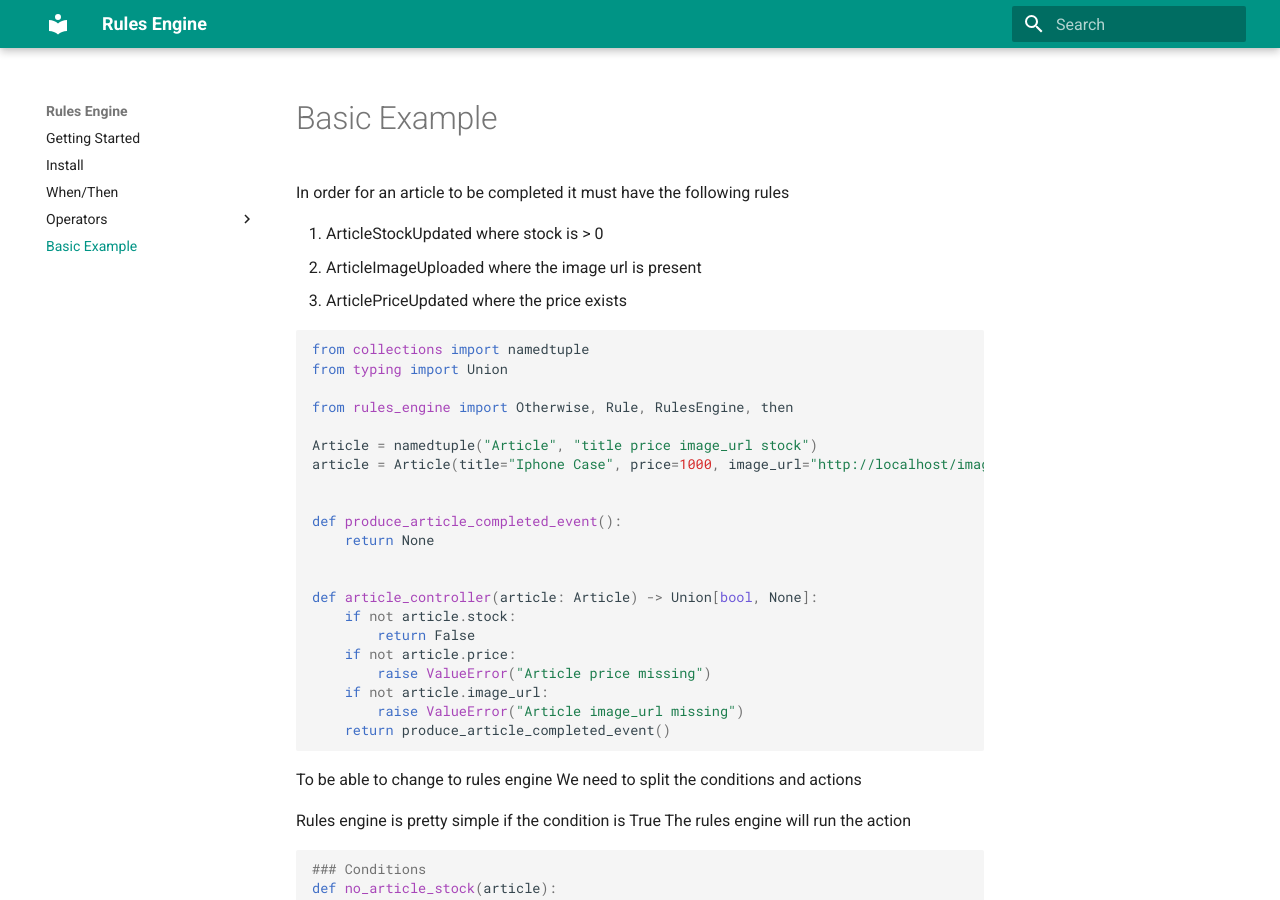
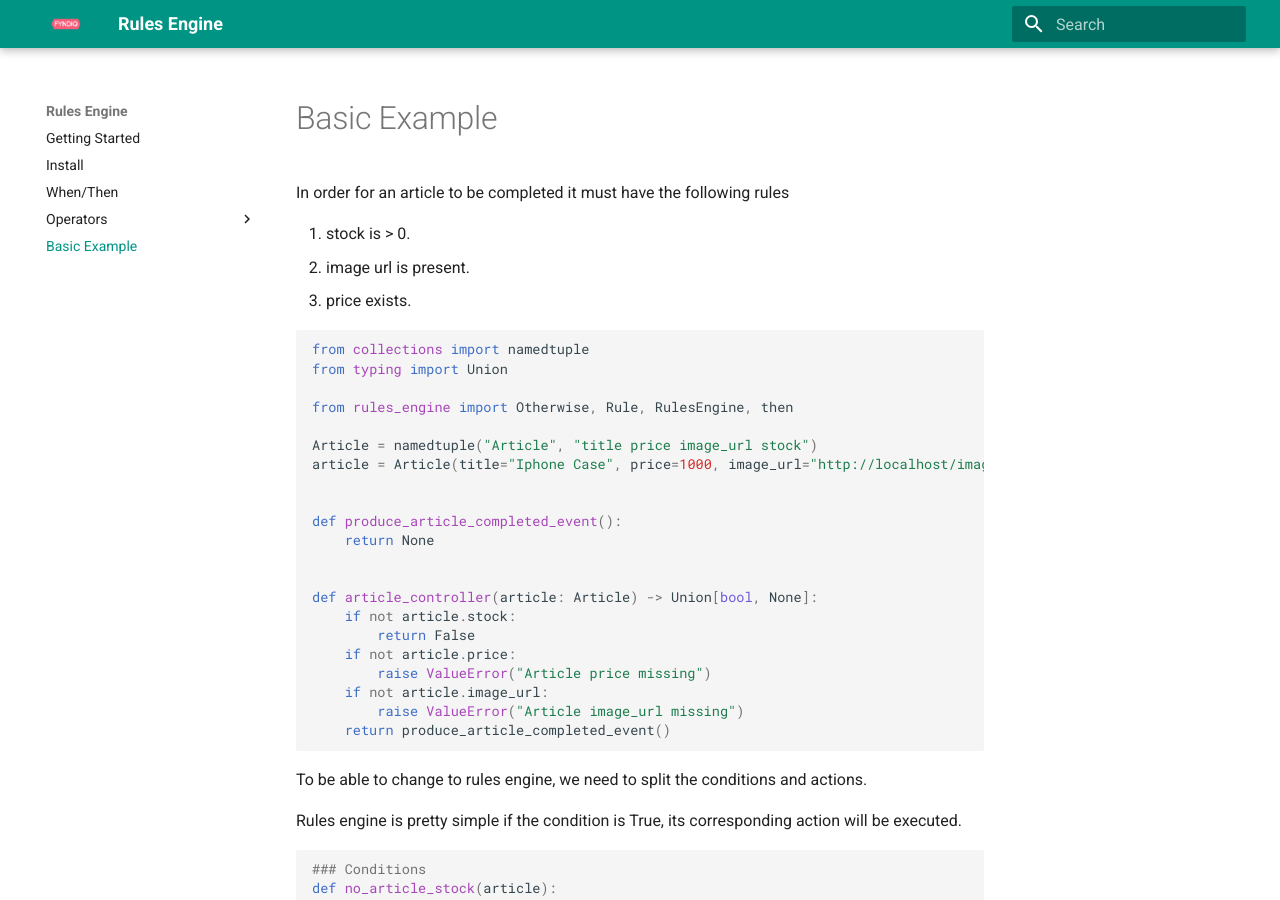
Before and after one commit to fyndiq/rules-engine, an MkDocs documentation site: the page built from docs/basic_example.md, in a window 1280 px wide and 900 px high. Built offline with MkDocs 1.6.1 and Material for MkDocs 9.7.7, drawn with Linux system fonts in a browser that asks for light colours.

Commit message:
fixes punctuation

````diff
--- a/docs/basic_example.md
+++ b/docs/basic_example.md
@@ -2,9 +2,9 @@
 
 In order for an article to be completed it must have the following rules
 
-1. ArticleStockUpdated where stock is > 0
-2. ArticleImageUploaded where the image url is present
-3. ArticlePriceUpdated where the price exists
+1. stock is > 0.
+2. image url is present.
+3. price exists.
 
 ```python
 from collections import namedtuple
@@ -30,11 +30,9 @@ def article_controller(article: Article) -> Union[bool, None]:
     return produce_article_completed_event()
 ```
 
-To be able to change to rules engine
-We need to split the conditions and actions
+To be able to change to rules engine, we need to split the conditions and actions.
 
-Rules engine is pretty simple if the condition is True
-The rules engine will run the action
+Rules engine is pretty simple if the condition is True, its corresponding action will be executed.
 
 ```python
 ### Conditions
--- a/mkdocs.yml
+++ b/mkdocs.yml
@@ -13,6 +13,7 @@ theme:
   name: "material"
   palette:
     primary: "teal"
+  logo: assets/logo.png
 markdown_extensions:
   - pymdownx.highlight:
       use_pygments: true
````
Also changed, not shown: docs/all.md (+2 -3 lines), docs/any.md (+2 -3 lines), docs/when_then.md (+3 -3 lines), docs/assets/logo.png (added).
